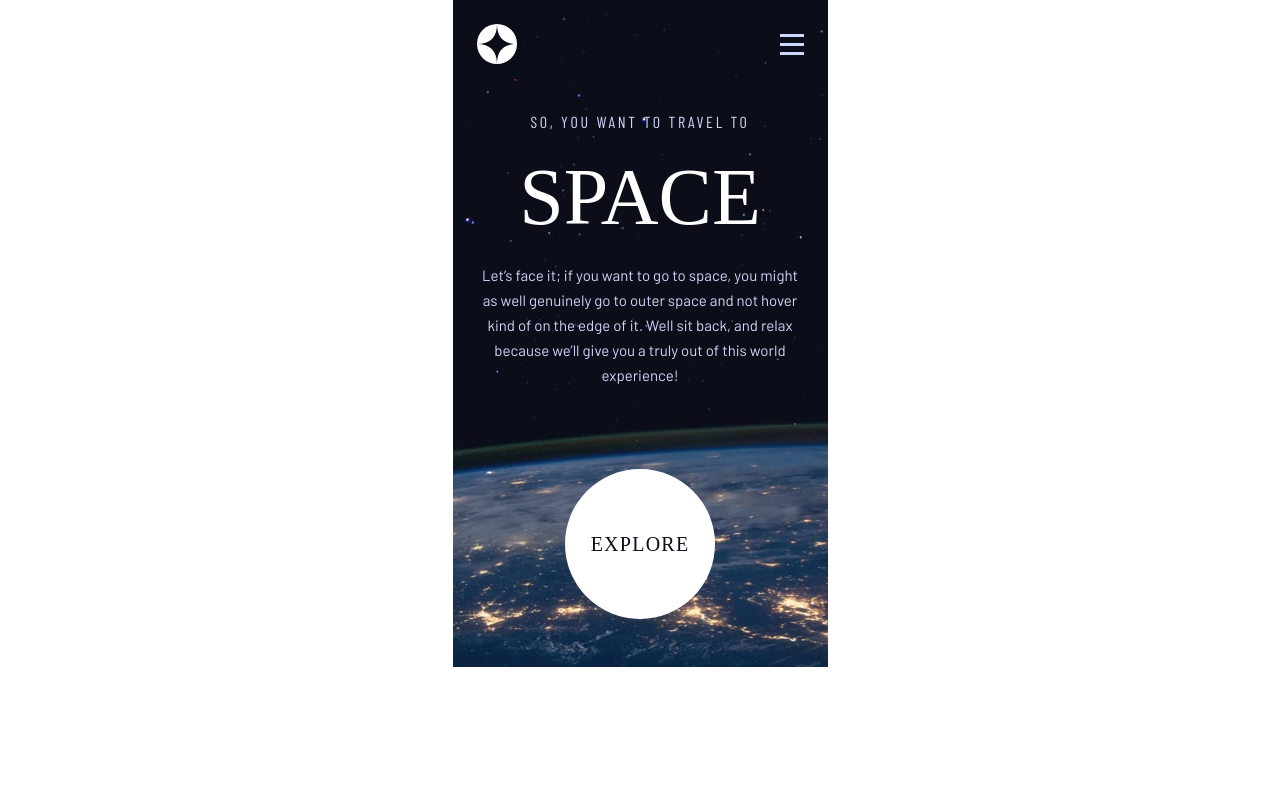
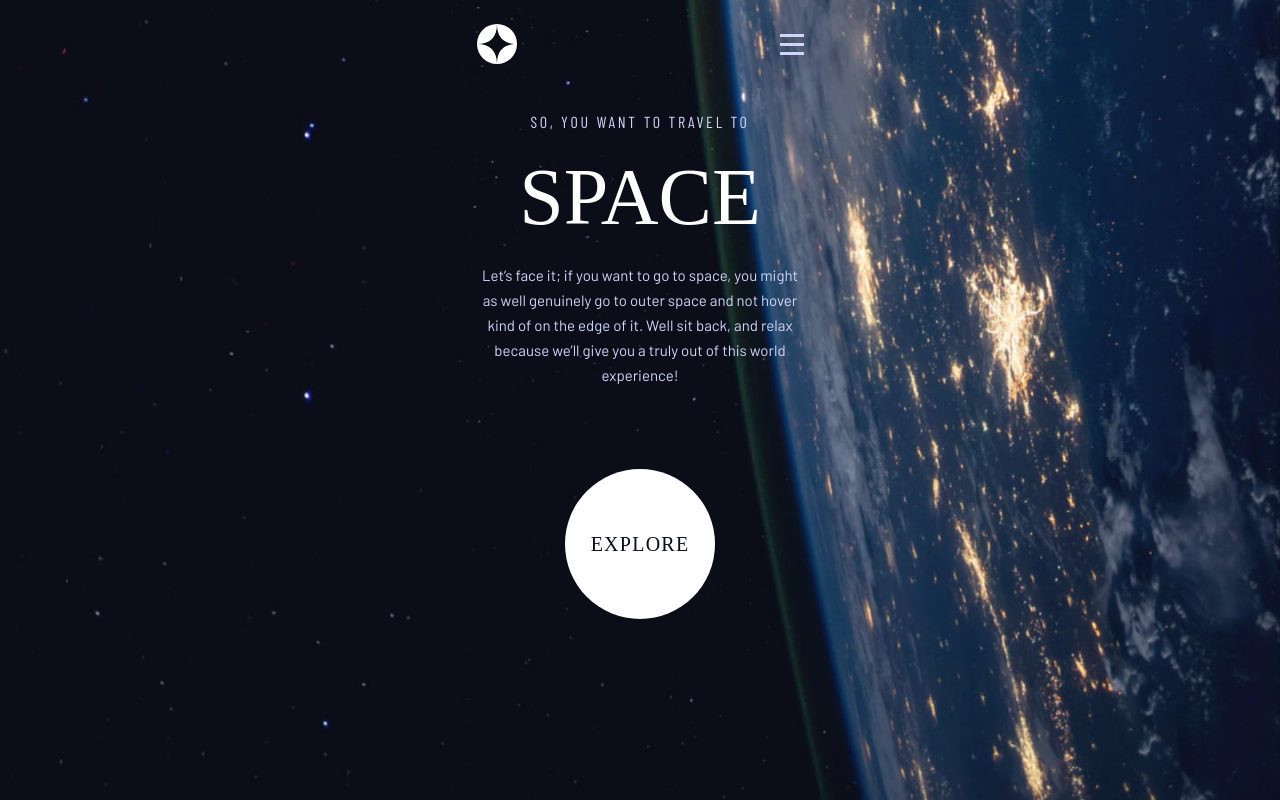
Before and after one commit to AmirhosseinHashemi/Space-Tourism, a React (Vite) app: page /home in a window 1280 px wide. Built offline with nearby package versions, Linux system fonts and the light colour scheme; a web font is replaced by a local one.

Commit message:
🐛 fix background image of pages problem in all size

```diff
--- a/src/components/AppLayout.jsx
+++ b/src/components/AppLayout.jsx
@@ -1,5 +1,5 @@
-import styled, {css} from "styled-components";
-import {Outlet, useHref} from "react-router-dom";
+import styled from "styled-components";
+import {Outlet} from "react-router-dom";
 
 import Header from "./Header";
 import Container from "./Container";
@@ -7,40 +7,11 @@ import Main from "./Main";
 
 const StyledAppLayout = styled.div`
   min-height: 100dvh;
-  background-repeat: no-repeat;
-  background-position: top center;
-
-  ${(prop) =>
-    prop["data-page"] === "home" &&
-    css`
-      background-image: url(images/home/background-home-mobile.jpg);
-    `}
-
-  ${(prop) =>
-    prop["data-page"] === "destination" &&
-    css`
-      background-image: url(images/destination/background-destination-mobile.jpg);
-    `}
-
-    ${(prop) =>
-    prop["data-page"] === "crew" &&
-    css`
-      background-image: url(images/crew/background-crew-mobile.jpg);
-    `}
-
-    ${(prop) =>
-    prop["data-page"] === "technology" &&
-    css`
-      background-image: url(images/technology/background-technology-mobile.jpg);
-    `}
 `;
 
 function AppLayout() {
-  const currentUrl = useHref();
-  const currentPage = currentUrl.slice(1).toLowerCase();
-
   return (
-    <StyledAppLayout data-page={currentPage}>
+    <StyledAppLayout>
       <Header />
       <Main>
         <Container>{<Outlet />}</Container>
--- /dev/null
+++ b/src/components/PageBackImgContainer.jsx
@@ -0,0 +1,19 @@
+import styled from "styled-components";
+
+const PageBackImgContainer = styled.div`
+  position: fixed;
+  inset: 0 0 0 0;
+  z-index: -1;
+
+  & picture {
+    display: inline-block;
+    width: 100%;
+    height: 100%;
+  }
+
+  & img {
+    height: 100%;
+  }
+`;
+
+export default PageBackImgContainer;
--- a/src/pages/Crew.jsx
+++ b/src/pages/Crew.jsx
@@ -1,6 +1,7 @@
 import styled from "styled-components";
 import TravelStep from "../components/TravelStep";
 import CrewContent from "../components/CrewContent";
+import PageBackImgContainer from "../components/PageBackImgContainer";
 
 const StyledCrew = styled.section`
   padding-bottom: 5.8rem;
@@ -9,6 +10,19 @@ const StyledCrew = styled.section`
 function Crew() {
   return (
     <StyledCrew>
+      <PageBackImgContainer>
+        <picture>
+          <source
+            media="(max-width: 425px )"
+            srcSet="images/crew/background-crew-mobile.jpg"
+          />
+          <source
+            media="(max-width: 768px )"
+            srcSet="images/crew/background-crew-tablet.jpg"
+          />
+          <img src={`images/crew/background-crew-desktop.jpg`} alt="" />
+        </picture>
+      </PageBackImgContainer>
       <TravelStep>
         <span>02</span> MEET YOUR CREW
       </TravelStep>
--- a/src/pages/Destination.jsx
+++ b/src/pages/Destination.jsx
@@ -1,5 +1,6 @@
 import styled from "styled-components";
 
+import PageBackImgContainer from "../components/PageBackImgContainer";
 import TravelStep from "../components/TravelStep";
 import PlanetArticle from "../components/PlanetArticle";
 
@@ -18,6 +19,22 @@ const Div = styled.div`
 function Destination() {
   return (
     <StyledSection>
+      <PageBackImgContainer>
+        <picture>
+          <source
+            media="(max-width: 425px )"
+            srcSet="images/destination/background-destination-mobile.jpg"
+          />
+          <source
+            media="(max-width: 768px )"
+            srcSet="images/destination/background-destination-tablet.jpg"
+          />
+          <img
+            src={`images/destination/background-destination-desktop.jpg`}
+            alt=""
+          />
+        </picture>
+      </PageBackImgContainer>
       <TravelStep>
         <span>01</span> PICK YOUR DESTINATION
       </TravelStep>
--- a/src/pages/Home.jsx
+++ b/src/pages/Home.jsx
@@ -1,6 +1,8 @@
 import styled from "styled-components";
+
 import ExploreButton from "../components/ExploreButton";
 import HomeContent from "../components/HomeContent";
+import PageBackImgContainer from "../components/PageBackImgContainer";
 
 const StyledHome = styled.div`
   display: flex;
@@ -14,6 +16,19 @@ const StyledHome = styled.div`
 function Home() {
   return (
     <StyledHome>
+      <PageBackImgContainer>
+        <picture>
+          <source
+            media="(max-width: 425px )"
+            srcSet="images/home/background-home-mobile.jpg"
+          />
+          <source
+            media="(max-width: 768px )"
+            srcSet="images/home/background-home-tablet.jpg"
+          />
+          <img src={`images/home/background-home-desktop.jpg`} alt="" />
+        </picture>
+      </PageBackImgContainer>
       <HomeContent />
       <ExploreButton />
     </StyledHome>
--- a/src/pages/Technology.jsx
+++ b/src/pages/Technology.jsx
@@ -1,6 +1,8 @@
 import styled from "styled-components";
+
 import TravelStep from "../components/TravelStep";
 import TechnologyContent from "../components/TechnologyContent";
+import PageBackImgContainer from "../components/PageBackImgContainer";
 
 const StyledTechnology = styled.section`
   padding-bottom: 5.4rem;
@@ -9,6 +11,22 @@ const StyledTechnology = styled.section`
 function Technology() {
   return (
     <StyledTechnology>
+      <PageBackImgContainer>
+        <picture>
+          <source
+            media="(max-width: 425px )"
+            srcSet="images/technology/background-technology-mobile.jpg"
+          />
+          <source
+            media="(max-width: 768px )"
+            srcSet="images/technology/background-technology-tablet.jpg"
+          />
+          <img
+            src={`images/technology/background-technology-desktop.jpg`}
+            alt=""
+          />
+        </picture>
+      </PageBackImgContainer>
       <TravelStep>
         <span>03</span> SPACE LAUNCH 101
       </TravelStep>
```
